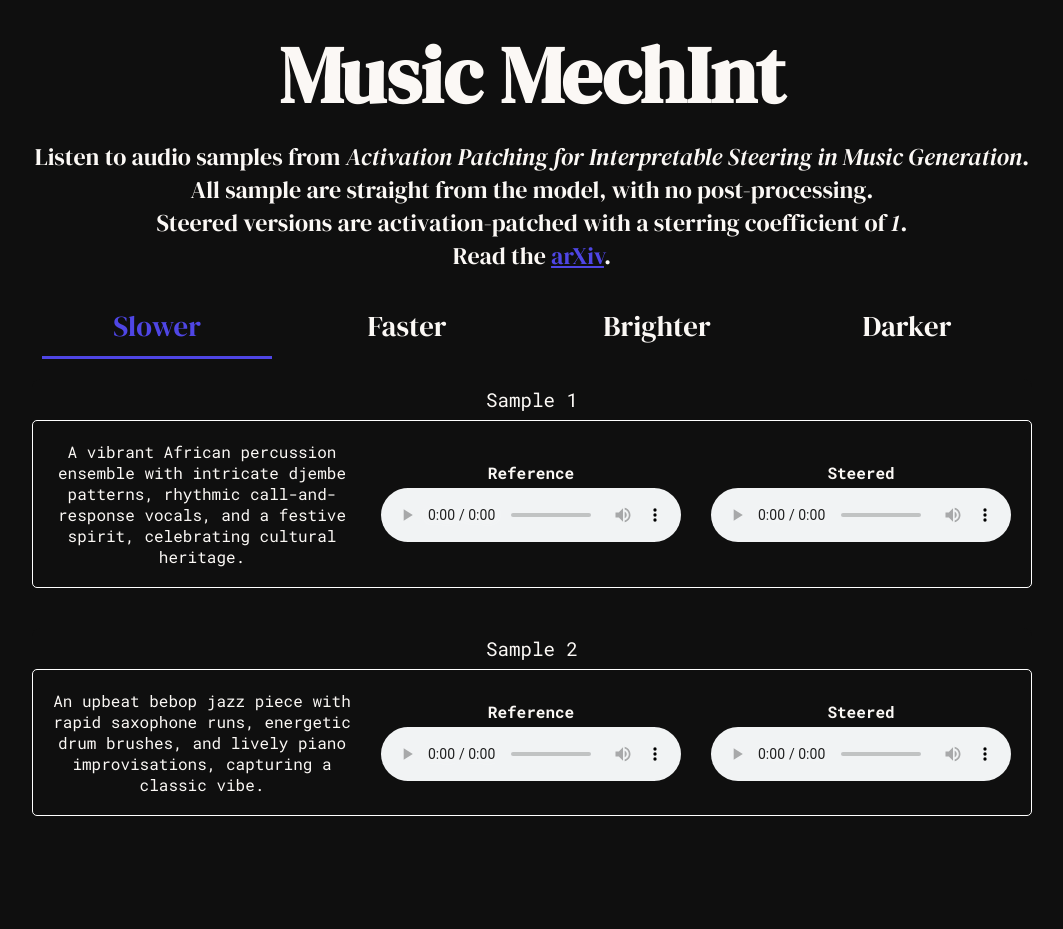
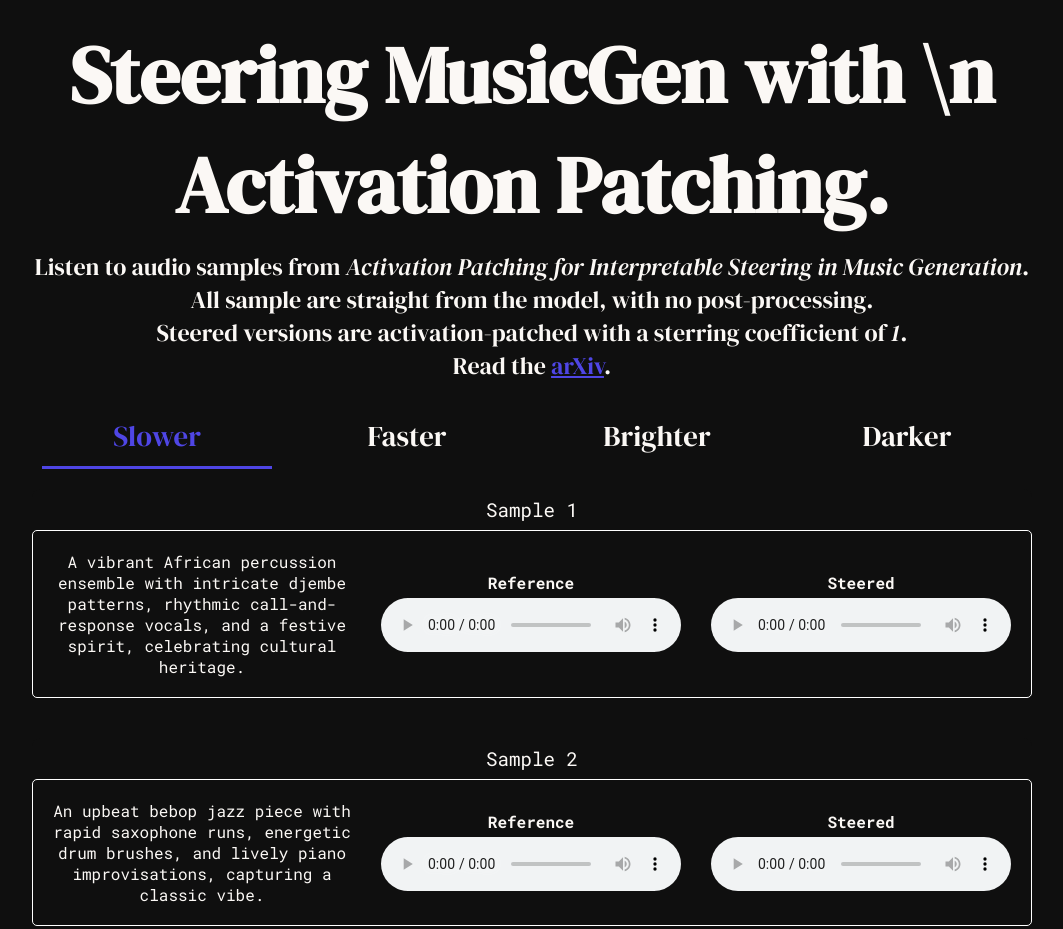
Before and after one commit to gladia-research-group/steering-musicgen-demo, a plain HTML site: page index.html in a window 1280 px wide. Shown: the whole page, without its empty margins (108-1171 px from the left). Before the commit the page ends 856 px from the top, so only its background shows below. Drawn offline with Linux system fonts and the light colour scheme.

Commit message:
Update index.html

```diff
--- a/index.html
+++ b/index.html
@@ -36,7 +36,7 @@
 <body>
   <div class="gradio-container">
     <!-- Header -->
-    <h1>Music MechInt</h1>
+    <h1>Steering MusicGen with \n Activation Patching.</h1>
     <div class="centered-text">
       Listen to audio samples from <i>Activation Patching for Interpretable Steering in Music Generation</i>.<br>
       All sample are straight from the model, with no post-processing.<br>
```
